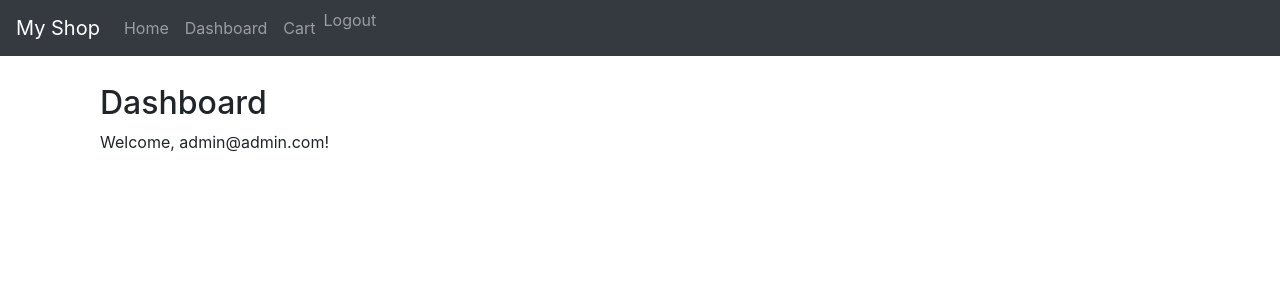
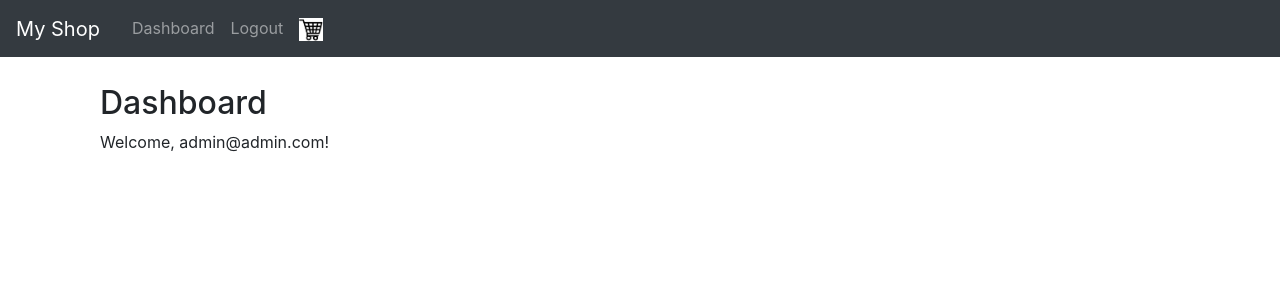
Before and after one commit to Dobauron/PC_SHOP, a Django app: page /accounts/dashboard/ in a window 1280 px wide. Shown: the top 300 px of the page. Run offline with Django 5.2, Linux system fonts and the light colour scheme; a user stored in the database is signed in; data comes from the database, SQL or seed files in the repository; both versions use the stored data as it was after the commit; some libraries are stand-ins or nearby versions.

Commit message:
Cart as a icon

```diff
--- a/pc_shop/pc_shop/settings.py
+++ b/pc_shop/pc_shop/settings.py
@@ -130,3 +130,8 @@ LOGIN_REDIRECT_URL = 'accounts:dashboard'
 LOGOUT_REDIRECT_URL = 'accounts:login'
 
 AUTH_USER_MODEL = 'account.Account'
+
+
+STATICFILES_DIRS = [
+    os.path.join(BASE_DIR, 'static'),
+]
--- a/pc_shop/shop/templates/base.html
+++ b/pc_shop/shop/templates/base.html
@@ -1,4 +1,5 @@
 <!DOCTYPE html>
+{% load static %}
 <html lang="en">
 <head>
     <meta charset="UTF-8">
@@ -14,6 +15,23 @@
             padding: 30px 0;
             background-color: #f5f5f5;
         }
+        .navbar-nav .nav-item .nav-link {
+            padding: 0.5rem 1rem;
+        }
+        .navbar-nav .nav-item form .btn-link {
+            padding: 0;
+            border: none;
+            background: none;
+            line-height: 2.5;
+        }
+        .navbar-nav .nav-item form {
+            margin-bottom: 0;
+        }
+        .cart-icon {
+            width: 24px;
+            height: auto;
+            background-color: #343a40;
+        }
     </style>
 </head>
 <body>
@@ -24,22 +42,22 @@
     </button>
     <div class="collapse navbar-collapse" id="navbarCollapse">
         <ul class="navbar-nav mr-auto">
-            <li class="nav-item">
-                <a class="nav-link" href="{% url 'shop:product_list' %}">Home</a>
-            </li>
             {% if user.is_authenticated %}
                 <li class="nav-item">
                     <a class="nav-link" href="{% url 'accounts:dashboard' %}">Dashboard</a>
                 </li>
                 <li class="nav-item">
-                    <a class="nav-link" href="{% url 'cart:cart_detail' %}">Cart</a>
+                    <form method="post" action="{% url 'accounts:logout' %}" class="form-inline">
+                        {% csrf_token %}
+                        <button type="submit" class="btn btn-link nav-link">Logout</button>
+                    </form>
                 </li>
                 <li class="nav-item">
-                    <form method="post" action="{% url 'accounts:logout' %}" class="form-inline">
-                        {% csrf_token %}
-                        <button type="submit" class="btn btn-link nav-link" style="border: none; background: none; padding: 0; cursor: pointer;">Logout</button>
-                    </form>
+                    <a class="nav-link" href="{% url 'cart:cart_detail' %}">
+                        <img src="{% static 'images/cart.png' %}" alt="Cart" class="cart-icon">
+                    </a>
                 </li>
+
             {% else %}
                 <li class="nav-item">
                     <a class="nav-link" href="{% url 'accounts:login' %}">Login</a>
@@ -54,6 +72,5 @@
 <div class="container">
     {% block content %}{% endblock %}
 </div>
-
 </body>
 </html>
```
Also changed, not shown: pc_shop/db.sqlite3, pc_shop/static/images/cart.png (added).
